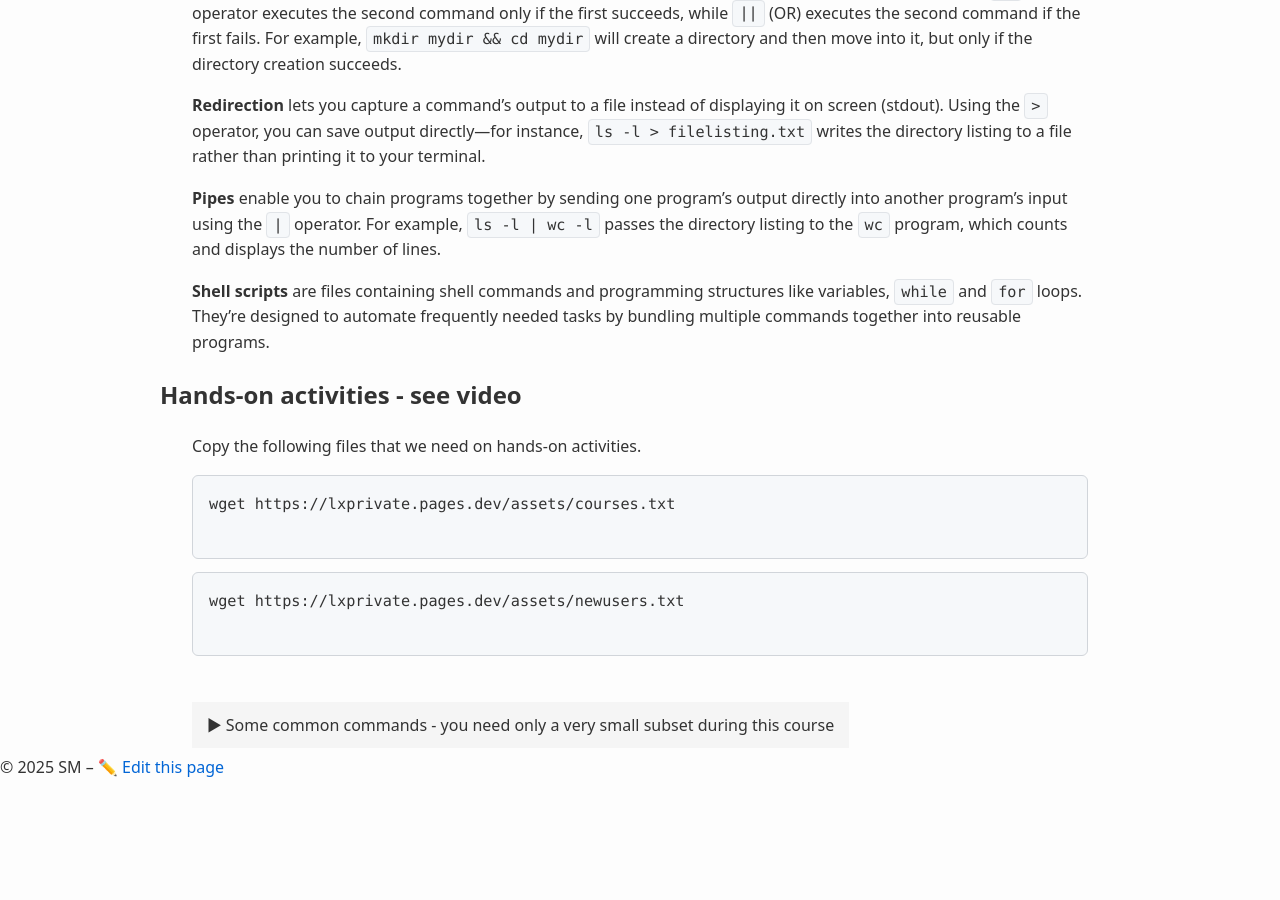
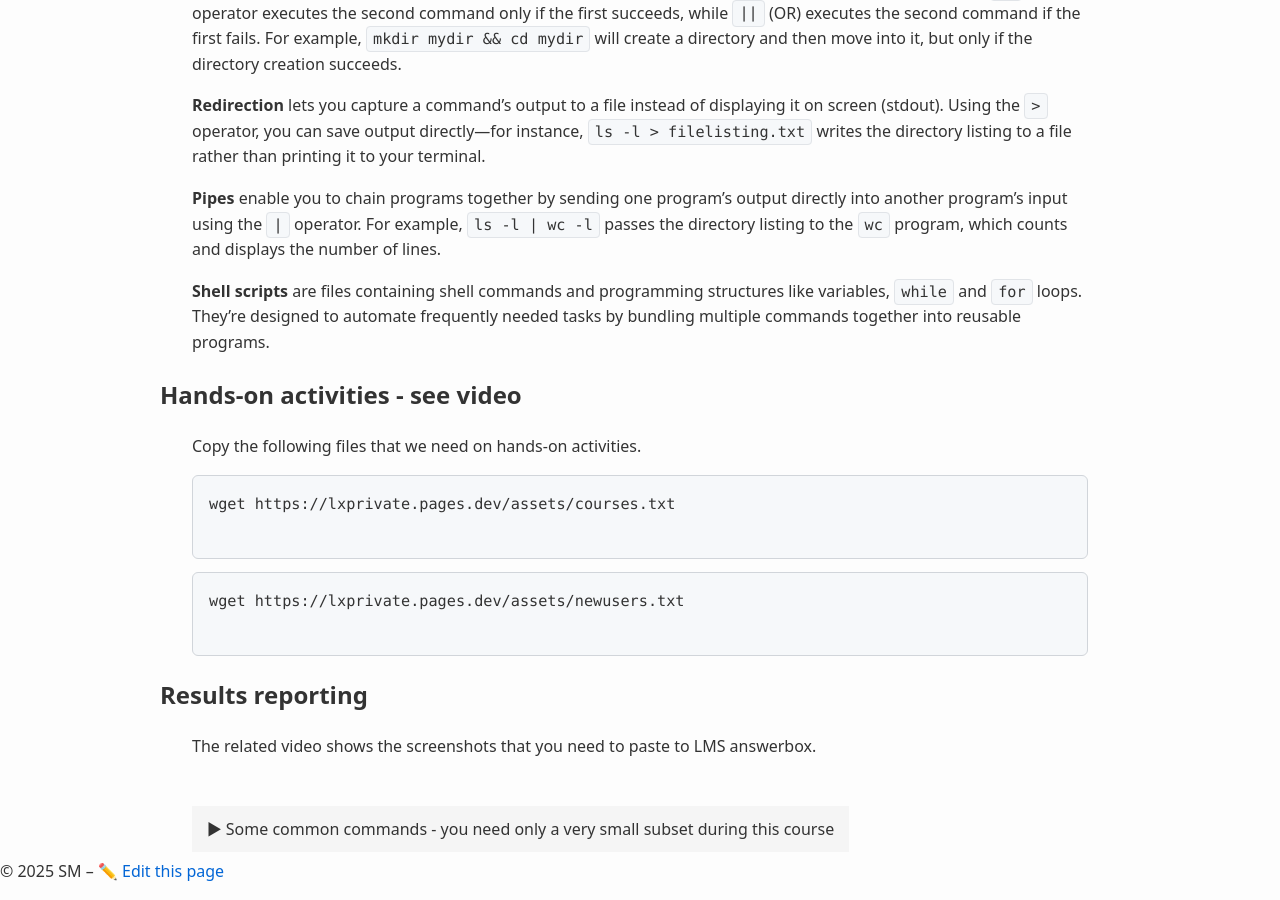
Before and after one commit to averkoc/lxprivate, a Jekyll site: the page built from docs/shellwrk.md, in a window 1280 px wide and 900 px high, scrolled down 716 px. Built offline with Jekyll 4.4.1, drawn with Linux system fonts in a browser that asks for light colours; before the commit the page ends 1512 px from its top, so only the background shows below that.

Commit message:
Enhance shellwrk.md with results reporting section
Added results reporting section and fixed formatting.

`````diff
--- a/docs/shellwrk.md
+++ b/docs/shellwrk.md
@@ -46,6 +46,8 @@ Copy the following files that we need on hands-on activities.
 ```bash
 {% include wget.html file="/assets/newusers.txt" %}
 ````
+## Results reporting
+The related video shows the screenshots that you need to paste to LMS answerbox.
 
 
 <br/>
`````
